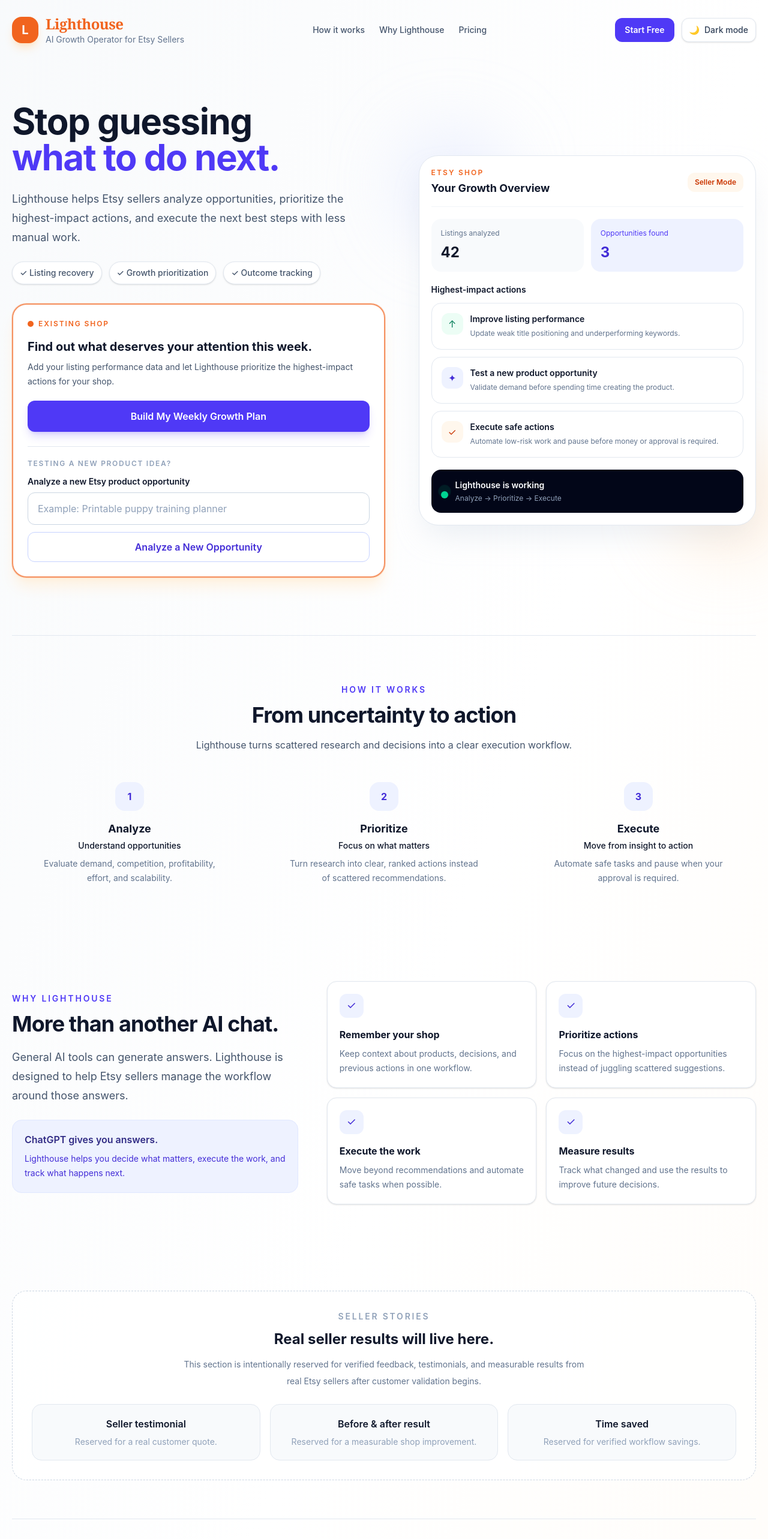
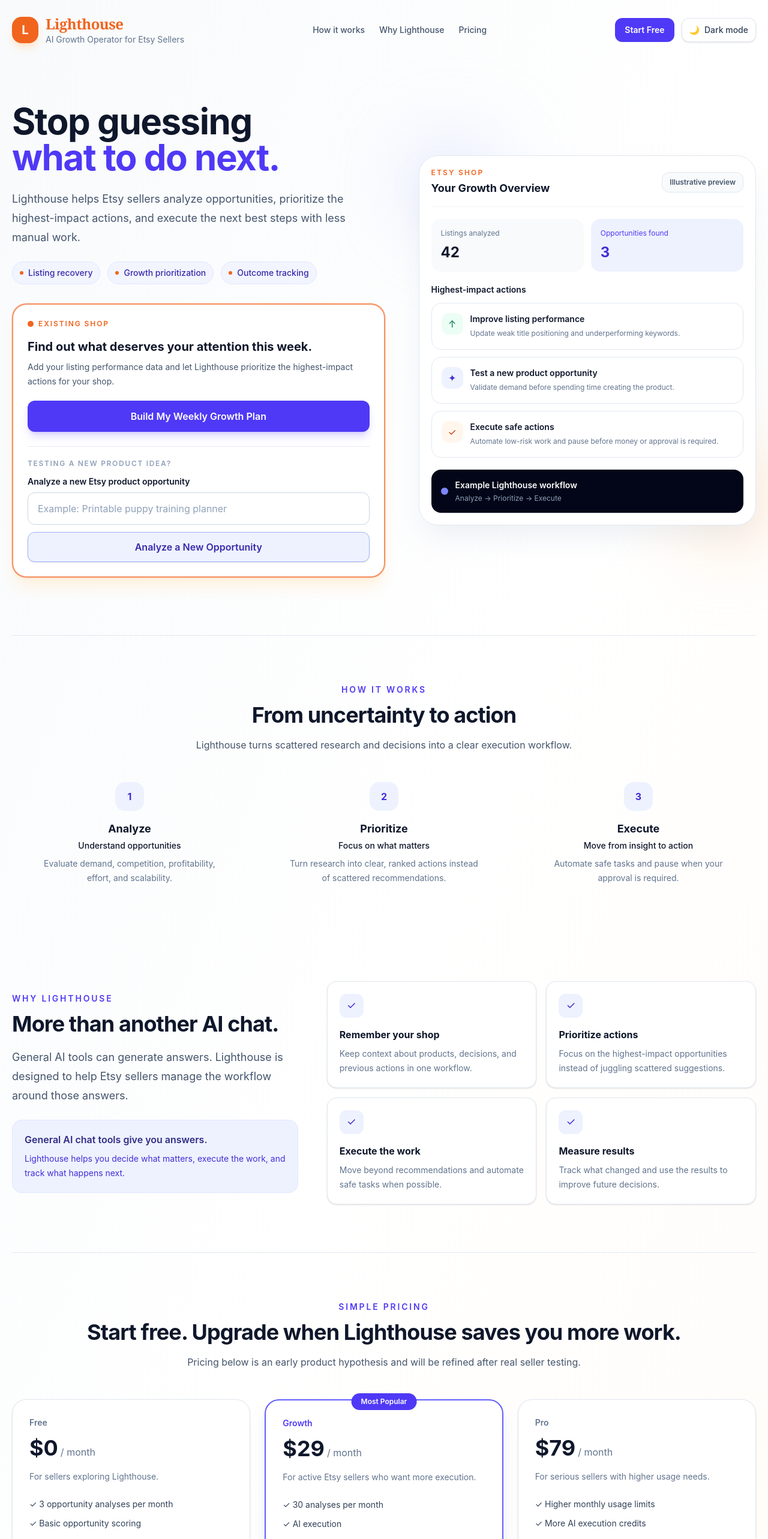
Before and after one commit to abiasV/lighthouse-agent, a React (Vite) app in the folder client/: page / in a window 1280 px wide. Shown: the top 2566 px of the page at 60% size. Built offline with nearby package versions, Linux system fonts and the light colour scheme.

Commit message:
Polish landing page clarity and consistency

```diff
--- a/client/src/App.jsx
+++ b/client/src/App.jsx
@@ -1227,17 +1227,29 @@
                     best steps with less manual work.
                   </p>
 
-                  <div className="mt-6 flex flex-wrap gap-3 text-sm font-medium text-slate-600 dark:text-slate-300">
-                    <span className="rounded-full border border-slate-200 bg-white px-3 py-2 shadow-sm dark:border-slate-800 dark:bg-slate-900">
-                      ✓ Listing recovery
+                  <div className="mt-6 flex flex-wrap gap-3 text-sm font-medium text-indigo-800 dark:text-indigo-200">
+                    <span className="inline-flex items-center gap-2 rounded-full border border-indigo-100 bg-indigo-50/70 px-3 py-2 dark:border-indigo-900 dark:bg-indigo-950/30">
+                      <span
+                        aria-hidden="true"
+                        className="h-1.5 w-1.5 rounded-full bg-[#F1641E]"
+                      />
+                      Listing recovery
                     </span>
 
-                    <span className="rounded-full border border-slate-200 bg-white px-3 py-2 shadow-sm dark:border-slate-800 dark:bg-slate-900">
-                      ✓ Growth prioritization
+                    <span className="inline-flex items-center gap-2 rounded-full border border-indigo-100 bg-indigo-50/70 px-3 py-2 dark:border-indigo-900 dark:bg-indigo-950/30">
+                      <span
+                        aria-hidden="true"
+                        className="h-1.5 w-1.5 rounded-full bg-[#F1641E]"
+                      />
+                      Growth prioritization
                     </span>
 
-                    <span className="rounded-full border border-slate-200 bg-white px-3 py-2 shadow-sm dark:border-slate-800 dark:bg-slate-900">
-                      ✓ Outcome tracking
+                    <span className="inline-flex items-center gap-2 rounded-full border border-indigo-100 bg-indigo-50/70 px-3 py-2 dark:border-indigo-900 dark:bg-indigo-950/30">
+                      <span
+                        aria-hidden="true"
+                        className="h-1.5 w-1.5 rounded-full bg-[#F1641E]"
+                      />
+                      Outcome tracking
                     </span>
                   </div>
 
@@ -1299,7 +1311,7 @@
                         <button
                           type="submit"
                           disabled={loading}
-                          className="mt-3 w-full cursor-pointer rounded-xl border border-indigo-200 bg-white px-5 py-3 font-semibold text-indigo-700 transition hover:border-indigo-400 hover:bg-indigo-50 disabled:cursor-not-allowed disabled:opacity-60 dark:border-indigo-900 dark:bg-slate-950 dark:text-indigo-300 dark:hover:border-indigo-700 dark:hover:bg-indigo-950/40"
+                          className="mt-3 w-full cursor-pointer rounded-xl border border-indigo-300 bg-indigo-50 px-5 py-3 font-semibold text-indigo-800 shadow-sm transition hover:border-indigo-500 hover:bg-indigo-100 disabled:cursor-not-allowed disabled:opacity-60 dark:border-indigo-800 dark:bg-indigo-950/50 dark:text-indigo-200 dark:hover:border-indigo-600 dark:hover:bg-indigo-950/80"
                         >
                           {loading
                             ? "Analyzing..."
@@ -1333,8 +1345,8 @@
                         </h3>
                       </div>
 
-                      <div className="rounded-xl bg-orange-50 px-3 py-2 text-xs font-semibold text-orange-700 dark:bg-orange-950/40 dark:text-orange-300">
-                        Seller Mode
+                      <div className="rounded-xl border border-slate-200 bg-slate-50 px-3 py-2 text-xs font-semibold text-slate-600 dark:border-slate-700 dark:bg-slate-800 dark:text-slate-300">
+                        Illustrative preview
                       </div>
                     </div>
 
@@ -1419,14 +1431,14 @@
 
                     <div className="mt-5 rounded-2xl bg-slate-950 p-4 text-white dark:bg-black">
                       <div className="flex items-center gap-3">
-                        <div className="relative h-3 w-3">
-                          <span className="absolute inline-flex h-full w-full animate-ping rounded-full bg-emerald-400 opacity-50" />
-                          <span className="relative inline-flex h-3 w-3 rounded-full bg-emerald-400" />
-                        </div>
+                        <span
+                          aria-hidden="true"
+                          className="h-3 w-3 rounded-full bg-indigo-400"
+                        />
 
                         <div>
                           <p className="text-sm font-semibold">
-                            Lighthouse is working
+                            Example Lighthouse workflow
                           </p>
 
                           <p className="mt-1 text-xs text-slate-400">
@@ -1532,7 +1544,7 @@
 
                   <div className="mt-6 rounded-2xl border border-indigo-100 bg-indigo-50 p-5 dark:border-indigo-900 dark:bg-indigo-950/30">
                     <p className="font-semibold text-indigo-900 dark:text-indigo-200">
-                      ChatGPT gives you answers.
+                      General AI chat tools give you answers.
                     </p>
 
                     <p className="mt-2 text-sm leading-6 text-indigo-700 dark:text-indigo-300">
@@ -1584,50 +1596,6 @@
               </div>
             </section>
 
-            <section className="py-16">
-              <div className="rounded-3xl border border-dashed border-slate-300 bg-white/70 p-8 text-center dark:border-slate-700 dark:bg-slate-900/50">
-                <p className="text-sm font-semibold uppercase tracking-[0.2em] text-slate-400">
-                  Seller stories
-                </p>
-
-                <h2 className="mt-3 text-2xl font-bold">
-                  Real seller results will live here.
-                </h2>
-
-                <p className="mx-auto mt-3 max-w-2xl text-sm leading-7 text-slate-500 dark:text-slate-400">
-                  This section is intentionally reserved for verified feedback,
-                  testimonials, and measurable results from real Etsy sellers
-                  after customer validation begins.
-                </p>
-
-                <div className="mt-6 grid gap-4 md:grid-cols-3">
-                  <div className="rounded-2xl border border-slate-200 bg-slate-50 p-5 dark:border-slate-800 dark:bg-slate-950">
-                    <p className="font-semibold">Seller testimonial</p>
-
-                    <p className="mt-2 text-sm text-slate-400">
-                      Reserved for a real customer quote.
-                    </p>
-                  </div>
-
-                  <div className="rounded-2xl border border-slate-200 bg-slate-50 p-5 dark:border-slate-800 dark:bg-slate-950">
-                    <p className="font-semibold">Before & after result</p>
-
-                    <p className="mt-2 text-sm text-slate-400">
-                      Reserved for a measurable shop improvement.
-                    </p>
-                  </div>
-
-                  <div className="rounded-2xl border border-slate-200 bg-slate-50 p-5 dark:border-slate-800 dark:bg-slate-950">
-                    <p className="font-semibold">Time saved</p>
-
-                    <p className="mt-2 text-sm text-slate-400">
-                      Reserved for verified workflow savings.
-                    </p>
-                  </div>
-                </div>
-              </div>
-            </section>
-
             <section
               id="pricing"
               className="scroll-mt-12 border-t border-slate-200 py-20 dark:border-slate-800"
@@ -1664,7 +1632,9 @@
                     <li>✓ 3 opportunity analyses per month</li>
                     <li>✓ Basic opportunity scoring</li>
                     <li>✓ Limited execution preview</li>
-                    <li>✓ No continuous monitoring</li>
+                    <li className="text-slate-400 dark:text-slate-500">
+                      — Continuous monitoring not included
+                    </li>
                   </ul>
 
                   <button
@@ -1765,7 +1735,7 @@
                     onClick={handleOpenShopPlan}
                     className="cursor-pointer rounded-xl bg-indigo-500 px-6 py-3.5 font-semibold text-white transition hover:bg-indigo-400"
                   >
-                    Build Weekly Growth Plan
+                    Build My Weekly Growth Plan
                   </button>
 
                   <button
@@ -1773,7 +1743,7 @@
                     onClick={scrollToAnalysis}
                     className="cursor-pointer rounded-xl border border-slate-700 bg-slate-900 px-6 py-3.5 font-semibold text-white transition hover:bg-slate-800"
                   >
-                    Analyze an Opportunity
+                    Analyze a New Opportunity
                   </button>
                 </div>
 
```
